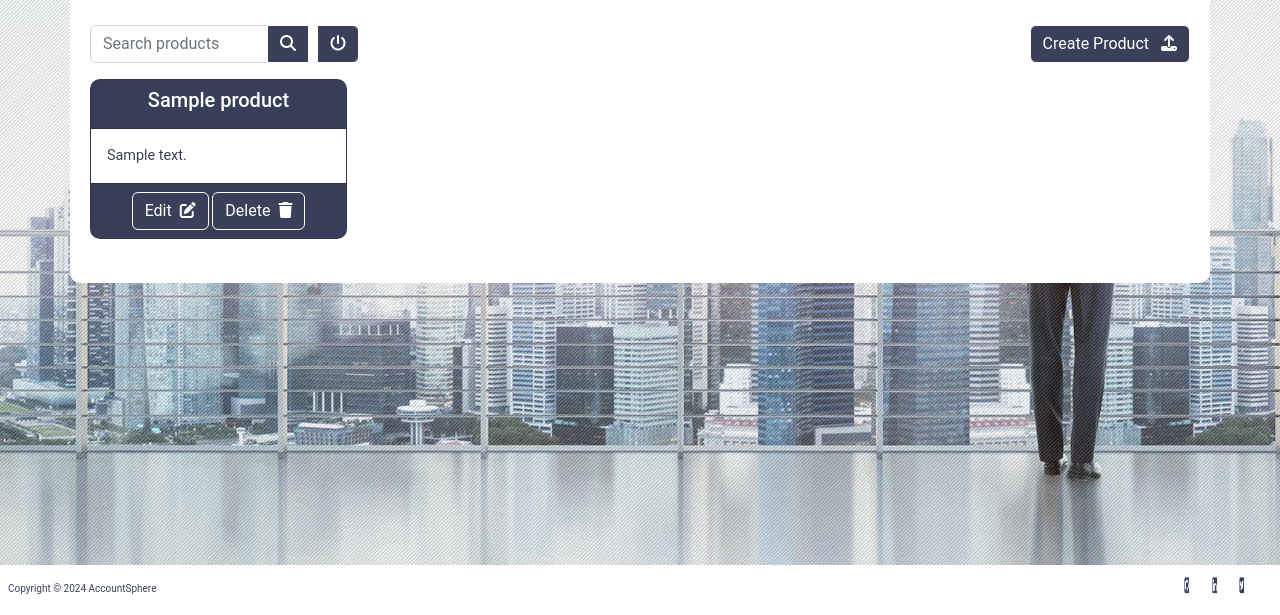
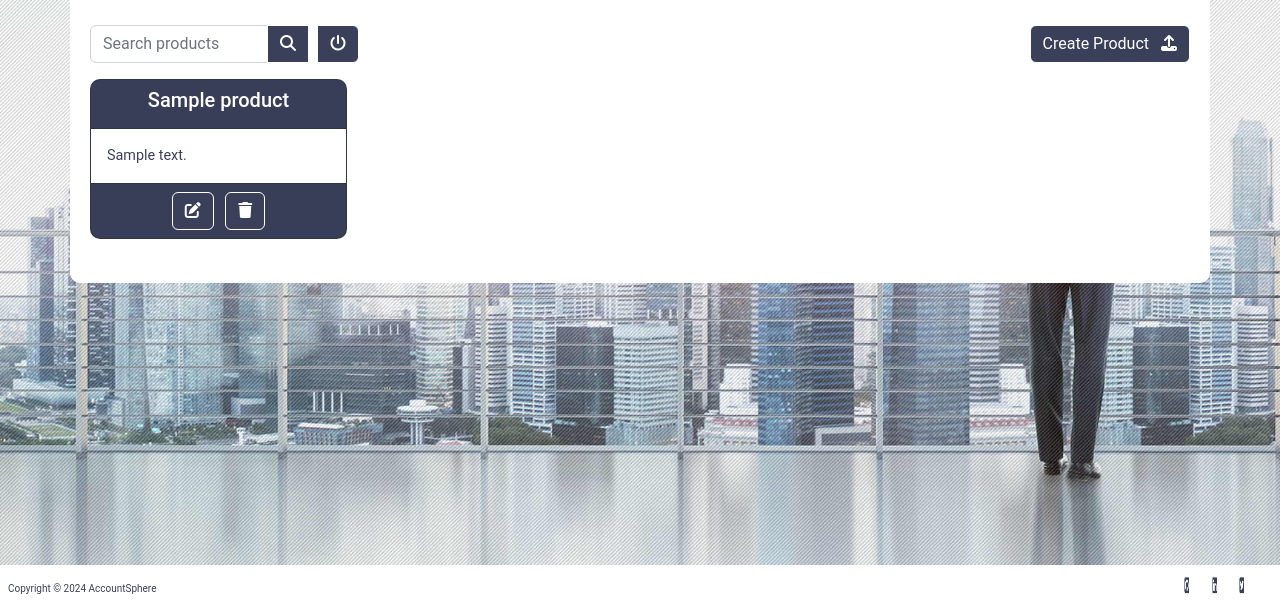
Before and after one commit to GOkwori/AccountSphere, a Flask app: page /product in a window 1280 px wide. Shown: the part 185-800 px from the top of the page. Run offline with Flask 3, Linux system fonts and the light colour scheme; tables that the repository leaves empty hold one stand-in row (values such as "Sample post"); some libraries are stand-ins or nearby versions.

Commit message:
Update home page

```diff
--- a/accountsphere/static/assets/css/style.css
+++ b/accountsphere/static/assets/css/style.css
@@ -291,6 +291,7 @@ label {
 .modal-header,
 .modal-footer {
   background-color: #fff;
+  color: #3a405a;
 }
 
 .modal-backdrop.show {
--- a/accountsphere/static/assets/js/script.js
+++ b/accountsphere/static/assets/js/script.js
@@ -3,49 +3,15 @@
  * Copyright 2013-2023 Start Bootstrap
  * Licensed under MIT (https://github.com/StartBootstrap/startbootstrap-full-width-pics/blob/master/LICENSE)
  */
-// Side bar offcanvas and smooth scrolling implementation
+// Smooth scrolling implementation for news panel and updating product ID based on account type
 
 document.addEventListener("DOMContentLoaded", function () {
-  console.log("Document fully loaded and parsed");
-
-  // Sidebar offcanvas setup
-  var offcanvasElement = document.querySelector(".offcanvas");
-  if (!offcanvasElement) {
-    console.error("Offcanvas element not found");
-    return;
-  }
-  var offcanvas = new bootstrap.Offcanvas(offcanvasElement);
-  var mainContent = document.getElementById("main-content");
-  var allContentContainers = document.querySelectorAll(
-    ".dashboard-content, .form-content"
-  );
-
-  offcanvasElement.addEventListener("shown.bs.offcanvas", function () {
-    console.log("Offcanvas shown");
-    var offcanvasWidth = offcanvasElement.offsetWidth; // Get the actual width of the sidebar
-    mainContent.style.marginLeft = `${offcanvasWidth}px`; // Adjust margin of main content
-
-    allContentContainers.forEach(function (container) {
-      container.style.marginLeft = "4px"; // Set the left margin to 2px directly
-    });
-  });
-
-  offcanvasElement.addEventListener("hidden.bs.offcanvas", function () {
-    console.log("Offcanvas hidden");
-    mainContent.style.marginLeft = "0"; // Reset margin when sidebar is closed
-
-    allContentContainers.forEach(function (container) {
-      container.style.marginLeft = ""; // Reset the left margin to default
-    });
-  });
-
-  // Product ID update based on account type selection
-  var accountTypeSelect = document.getElementById("account_type");
-  var productIdInput = document.getElementById("product_id");
+  // Update product ID based on account type selection
+  const accountTypeSelect = document.getElementById("account_type");
+  const productIdInput = document.getElementById("product_id");
 
   if (accountTypeSelect) {
     accountTypeSelect.addEventListener("change", function () {
-      console.log("Account type changed");
       productIdInput.value = accountTypeSelect.value; // Set the product ID input to the selected option's value
     });
   }
@@ -73,12 +39,10 @@ document.addEventListener("DOMContentLoaded", function () {
 
   // Event listeners to pause and resume scrolling on mouse enter and leave
   panel.addEventListener("mouseenter", () => {
-    console.log("Mouse entered news panel");
     window.cancelAnimationFrame(requestID); // Stop scrolling
   });
 
   panel.addEventListener("mouseleave", () => {
-    console.log("Mouse left news panel");
     requestID = requestAnimationFrame(smoothScroll); // Resume scrolling
   });
 });
--- a/accountsphere/templates/product.html
+++ b/accountsphere/templates/product.html
@@ -33,12 +33,11 @@
                     <p class="card-text">{{ product.description | truncate(150) }}</p>
                 </div>
                 <div class="card-footer text-center">
-                    <a href="{{ url_for('edit_product', product_id=product.id)}}" class="btn btn-primary">Edit<i
-                            class="fa-solid fa-pen-to-square ms-2"></i></a>
+                    <a href="{{ url_for('edit_product', product_id=product.id)}}" class="btn btn-primary"><i
+                            class="fa-solid fa-pen-to-square"></i></a>
                     <!-- Button trigger modal -->
-                    <button type="button" class="btn btn-danger" data-bs-toggle="modal"
-                        data-bs-target="#deleteModal-{{ product.id }}">
-                        Delete<i class="fa-solid fa-trash ms-2"></i>
+                    <button type="button" class="btn btn-danger ms-2" data-bs-toggle="modal"
+                        data-bs-target="#deleteModal-{{ product.id }}"><i class="fa-solid fa-trash"></i>
                     </button>
                 </div>
             </div>
```
Also changed, not shown: accountsphere/templates/ad_group.html (+4 -5 lines), accountsphere/static/assets/images/landing_1.jpeg (renamed from accountsphere/static/assets/images/landing 1.jpeg).
